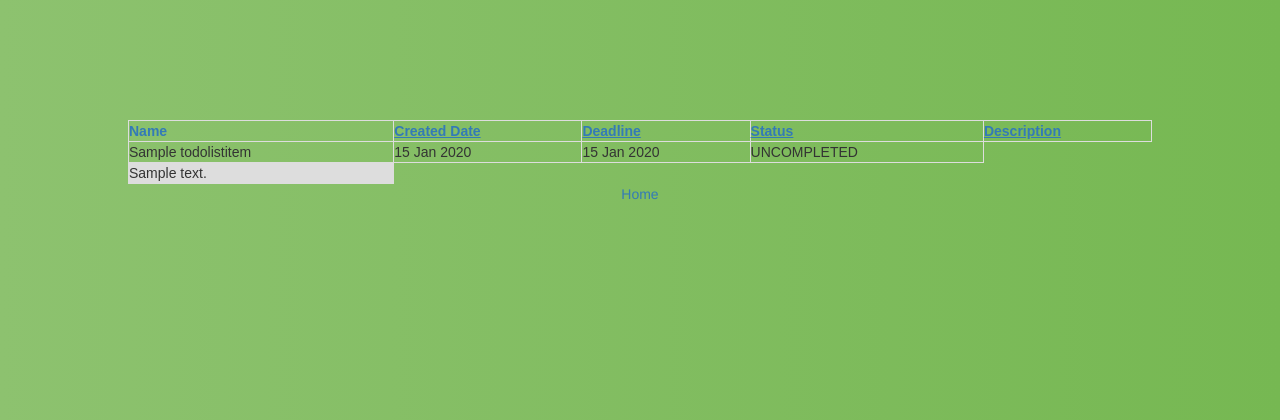
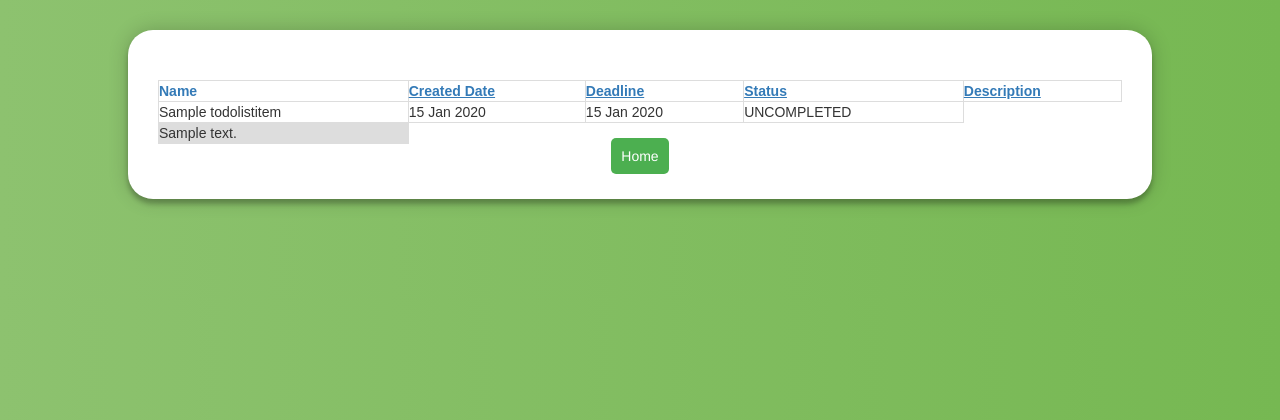
Before and after one commit to canberkeh/to_do_list, a Django app: template templates/todo/detail.html in a window 1280 px wide. Shown: the top 420 px of the page. Run offline with Django 3.2, Linux system fonts and the light colour scheme; tables that the repository leaves empty hold one stand-in row (values such as "Sample post"); the template is opened without the code that fills it: values that come from a table or form of the project are taken from there, most other values are stand-ins (such as "Sample title", 1, 10 or a date in 2020); some libraries are stand-ins or nearby versions.

Commit message:
Template update

```diff
--- a/static/css/details.css
+++ /dev/null
@@ -1,98 +0,0 @@
-@import url(https://fonts.googleapis.com/css?family=Roboto:300);
-@import 'base.css';
-
-.login-info {
-    position: relative;
-    z-index: 1;
-    background: #FFFFFF;
-    max-width: 80% !important;
-    margin: 30px auto 100px;
-    padding: 30px;
-    text-align: center;
-    box-shadow: 0 0 20px 0 rgba(0, 0, 0, 0.2), 0 5px 5px 0 rgba(0, 0, 0, 0.24);
-    border-radius: 25px;
-}
-
-.main {
-    z-index: 1;
-    max-width: 80%;
-    margin: 100px auto;
-    text-align: center;
-}
-
-.todolist .container {
-    position: relative;
-    background: #FFFFFF;
-    padding: 25px;
-    box-shadow: 0 0 20px 0 rgba(0, 0, 0, 0.2), 0 5px 5px 0 rgba(0, 0, 0, 0.24);
-    border-radius: 25px;
-    min-height: 250px;
-    margin-top: -50px !important;
-}
-
-.todolist .container .section {
-    text-align: left;
-}
-
-.todolist .container .item-table {
-    margin-bottom: 20px;
-}
-
-.todolist .container .item-table th {
-    text-align: center;
-}
-
-.todolist .container .item-table td {
-    text-align: center;
-}
-
-.todolist .container .button, .login-info .button {
-    width: 165px;
-    height: 40px;
-    background: #4CAF50;
-    padding: 10px;
-    text-align: center;
-    border-radius: 5px;
-    color: white;
-    line-height: 25px;
-}
-
-#statusFilter {
-    width: 155px;
-    display: relative;
-    margin-bottom: 10px;
-    float: right;
-}
-
-table {
-    font-family: arial, sans-serif;
-    border-collapse: collapse;
-    width: 100%;
-}
-
-td, th {
-    border: 1px solid #dddddd;
-    text-align: left;
-    padding: 8px;
-}
-
-tr:nth-child(even) {
-    background-color: #dddddd;
-}
-
-#myInput {
-    border-radius: 10px;
-    width: 150px;
-}
-
-#createButton {
-    float: right;
-    margin-right: 10px;
-}
-
-button {
-    background: #4CAF50;
-    border-radius: 5px;
-    color: white !important;
-    border: thick;
-}
--- a/templates/todo/detail.html
+++ b/templates/todo/detail.html
@@ -1,20 +1,4 @@
-<!DOCTYPE html>
-<html lang='en'>
-
-<head>
-    <meta charset='UTF-8'>
-    <meta http-equiv='X-UA-Compatible' content='IE=edge'>
-    <meta name='viewport' content='width=device-width, initial-scale=1.0'>
-    <title>Todo List Item</title>
-    {% load static %}
-    <link rel='stylesheet' href='{% static  ' css/details.css' %}'>
-    <link rel='stylesheet' href='https://maxcdn.bootstrapcdn.com/bootstrap/3.4.1/css/bootstrap.min.css'>
-    <script src='https://ajax.googleapis.com/ajax/libs/jquery/3.5.1/jquery.min.js'></script>
-    <script src='https://maxcdn.bootstrapcdn.com/bootstrap/3.4.1/js/bootstrap.min.js'></script>
-</head>
-
-<body>
-    <div class='main'>
+{% extends 'todo/index.html' %}
 {% block content %}
 <table class='item-table col-md-12' id='myTable'>
     <thead>
@@ -46,7 +30,3 @@
 </table>
 <a id='button' class='button' href='/'>Home</a>
 {% endblock content %}
-    </div>
-</body>
-
-</html>
```
Lines whose indentation alone changed are shown as unchanged.
